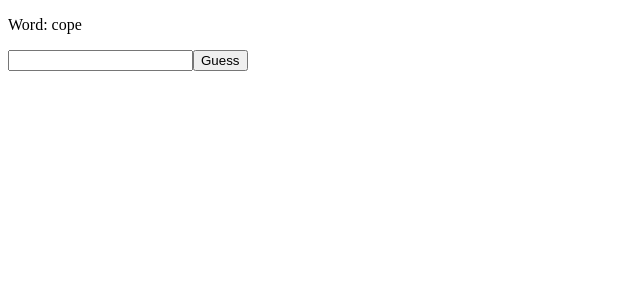
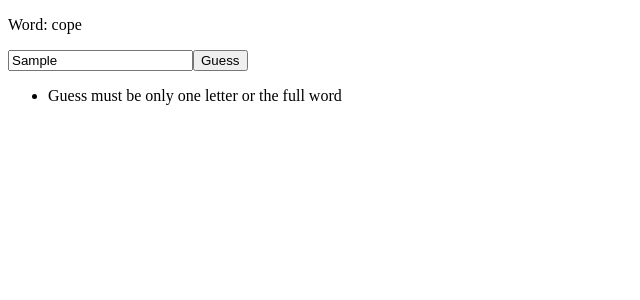
Before and after one commit to Cabidge/ng-hangman, an Angular app: page / in a window 1280 px wide. Both pictures are taken after typing "Sample" into the empty fields and a click on the button "Guess". Shown: the top 300 px of the page, without its empty margins (0-640 px from the left). Built offline with nearby package versions, Linux system fonts and the light colour scheme.

Commit message:
Impl. form validation

```diff
--- a/src/app/hangman/hangman.component.html
+++ b/src/app/hangman/hangman.component.html
@@ -3,5 +3,12 @@
   <form (submit)="onSubmit($event)">
     <input type="text" [formControl]="guessControl" />
     <button>Guess</button>
+
+    <ul *ngIf="shownErrors" class="warnings">
+      <li *ngIf="shownErrors?.pattern">Guess must only contain letters</li>
+      <li *ngIf="shownErrors?.invalidLength">
+        Guess must be only one letter or the full word
+      </li>
+    </ul>
   </form>
 </div>
--- a/src/app/hangman/hangman.component.ts
+++ b/src/app/hangman/hangman.component.ts
@@ -1,6 +1,21 @@
 import { Component, OnInit } from '@angular/core';
-import { FormControl } from '@angular/forms';
+import {
+  AbstractControl,
+  FormControl,
+  ValidationErrors,
+  ValidatorFn,
+  Validators,
+} from '@angular/forms';
 import { HttpClient } from '@angular/common/http';
+
+function charOrWordLengthValidator(word: string): ValidatorFn {
+  return (control: AbstractControl): ValidationErrors | null => {
+    const inputLength = control.value ? (control.value.length as number) : 0;
+    return inputLength == 1 || inputLength == word.length
+      ? null
+      : { invalidLength: { value: control.value } };
+  };
+}
 
 @Component({
   selector: 'app-hangman',
@@ -8,8 +23,9 @@ import { HttpClient } from '@angular/common/http';
   styleUrls: ['./hangman.component.css'],
 })
 export class HangmanComponent implements OnInit {
-  word?: string;
-  guessControl = new FormControl('');
+  word = '';
+  shownErrors = null as ValidationErrors | null;
+  guessControl = new FormControl('', [Validators.pattern(/^[a-zA-Z]+$/)]);
 
   constructor(private http: HttpClient) {}
 
@@ -21,13 +37,20 @@ export class HangmanComponent implements OnInit {
       .subscribe((data) => {
         const words = data.split(/\r?\n/);
         this.word = words[~~(Math.random() * words.length)];
+        this.guessControl.addValidators(charOrWordLengthValidator(this.word));
       });
   }
 
   onSubmit(e: Event) {
     e.preventDefault();
 
-    const guess = (this.guessControl.value as string).toLowerCase();
+    if (this.guessControl.invalid) {
+      this.shownErrors = this.guessControl.errors;
+      return;
+    }
+    this.shownErrors = null;
+
+    const guess = ((this.guessControl.value ?? '') as string).toLowerCase();
     if (guess.length === 1) {
       this.guessChar(guess);
     } else if (guess == this.word) {
```
